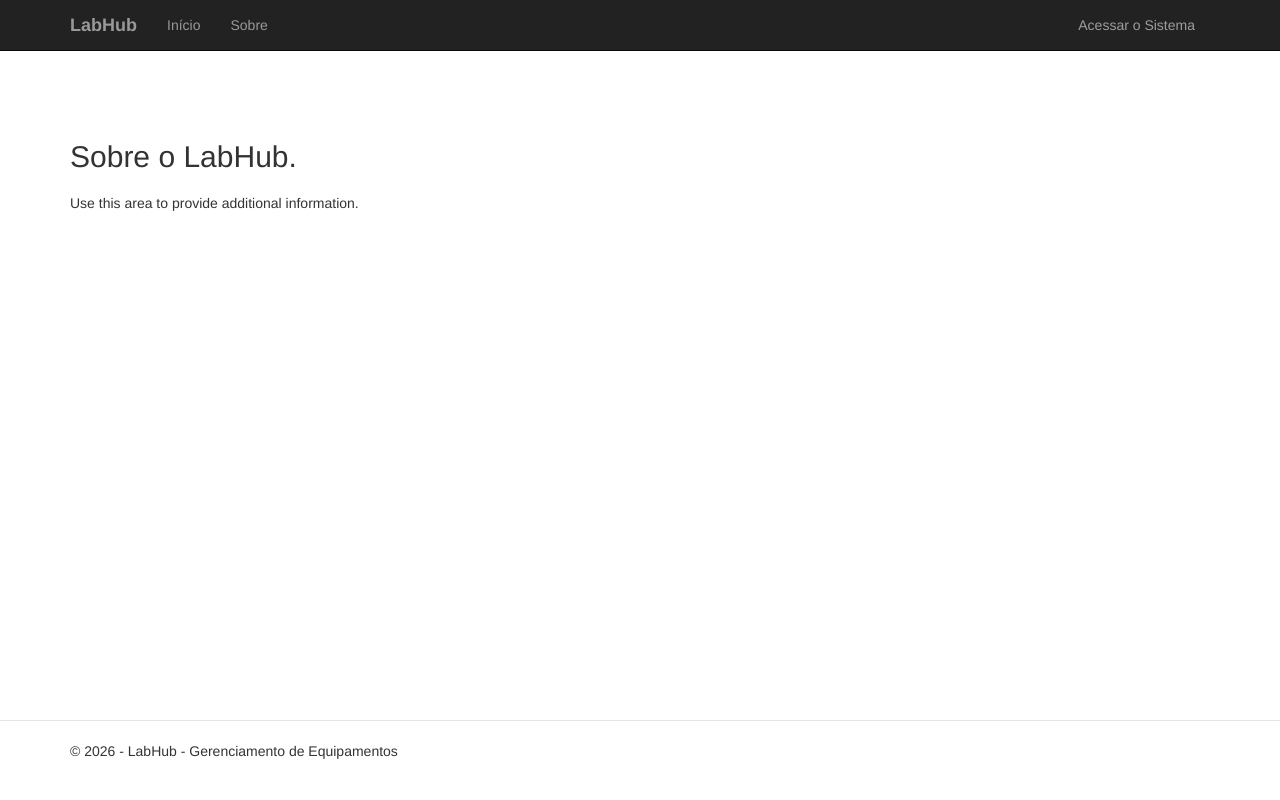
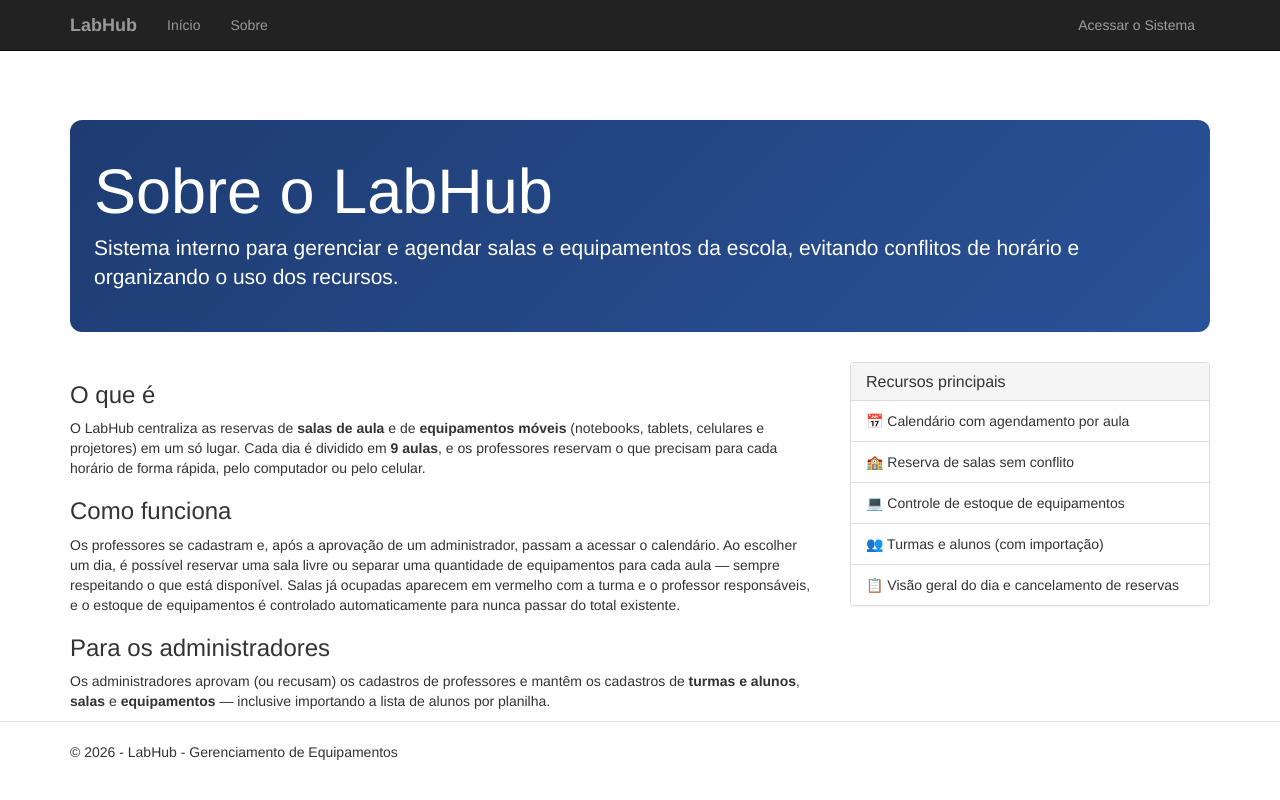
Before and after one commit to RafaelMiillerSilva/LabHub, a Django app: page /about/ in a window 1280 px wide. Run offline with Django 3.2, Linux system fonts and the light colour scheme; some libraries are stand-ins or nearby versions.

Commit message:
style: contato e sobre

```diff
--- a/app/templates/app/about.html
+++ b/app/templates/app/about.html
@@ -2,9 +2,53 @@
 
 {% block content %}
 
-<h2>{{ title }}.</h2>
-<h3>{{ message }}</h3>
+<div class="jumbotron" style="background: linear-gradient(135deg, #1e3c72 0%, #2a5298 100%); color:#fff; padding: 40px 24px; border-radius: 12px;">
+    <h1 style="margin-top:0;">Sobre o LabHub</h1>
+    <p class="lead" style="margin-bottom:0;">
+        Sistema interno para gerenciar e agendar salas e equipamentos da escola,
+        evitando conflitos de horário e organizando o uso dos recursos.
+    </p>
+</div>
 
-<p>Use this area to provide additional information.</p>
+<div class="row">
+    <div class="col-md-8">
+        <h3>O que é</h3>
+        <p>
+            O LabHub centraliza as reservas de <strong>salas de aula</strong> e de
+            <strong>equipamentos móveis</strong> (notebooks, tablets, celulares e projetores)
+            em um só lugar. Cada dia é dividido em <strong>9 aulas</strong>, e os professores
+            reservam o que precisam para cada horário de forma rápida, pelo computador ou pelo celular.
+        </p>
+
+        <h3>Como funciona</h3>
+        <p>
+            Os professores se cadastram e, após a aprovação de um administrador, passam a acessar
+            o calendário. Ao escolher um dia, é possível reservar uma sala livre ou separar uma
+            quantidade de equipamentos para cada aula — sempre respeitando o que está disponível.
+            Salas já ocupadas aparecem em vermelho com a turma e o professor responsáveis, e o
+            estoque de equipamentos é controlado automaticamente para nunca passar do total existente.
+        </p>
+
+        <h3>Para os administradores</h3>
+        <p>
+            Os administradores aprovam (ou recusam) os cadastros de professores e mantêm os
+            cadastros de <strong>turmas e alunos</strong>, <strong>salas</strong> e
+            <strong>equipamentos</strong> — inclusive importando a lista de alunos por planilha.
+        </p>
+    </div>
+
+    <div class="col-md-4">
+        <div class="panel panel-default">
+            <div class="panel-heading"><h3 class="panel-title">Recursos principais</h3></div>
+            <ul class="list-group">
+                <li class="list-group-item">📅 Calendário com agendamento por aula</li>
+                <li class="list-group-item">🏫 Reserva de salas sem conflito</li>
+                <li class="list-group-item">💻 Controle de estoque de equipamentos</li>
+                <li class="list-group-item">👥 Turmas e alunos (com importação)</li>
+                <li class="list-group-item">📋 Visão geral do dia e cancelamento de reservas</li>
+            </ul>
+        </div>
+    </div>
+</div>
 
 {% endblock %}
--- a/app/templates/app/layout.html
+++ b/app/templates/app/layout.html
@@ -60,13 +60,13 @@
                         {% if user.is_authenticated and user.perfil.aprovado %}
 
                         {% if user.perfil.tipo == 'ADMINISTRADOR' %}
-                        <li><a href="{% url 'painel' %}">🛠️ Painel Admin</a></li>
-                        <li><a href="{% url 'turmas' %}">👥 Turmas</a></li>
-                        <li><a href="{% url 'salas' %}">🏫 Salas de Aula</a></li>
-                        <li><a href="{% url 'equipamentos' %}">💻 Equipamentos</a></li>
+                        <li><a href="{% url 'painel' %}"> Painel </a></li>
+                        <li><a href="{% url 'turmas' %}"> Turmas</a></li>
+                        <li><a href="{% url 'salas' %}"> Salas </a></li>
+                        <li><a href="{% url 'equipamentos' %}"> Equipamentos</a></li>
                         {% endif %}
 
-                        <li><a href="{% url 'agendamentos' %}">📅 Meus Agendamentos</a></li>
+                        <li><a href="{% url 'agendamentos' %}"> Agendamentos</a></li>
 
                         {% endif %}
 
```
Also changed, not shown: app/templates/app/contact.html (+34 -12 lines).
